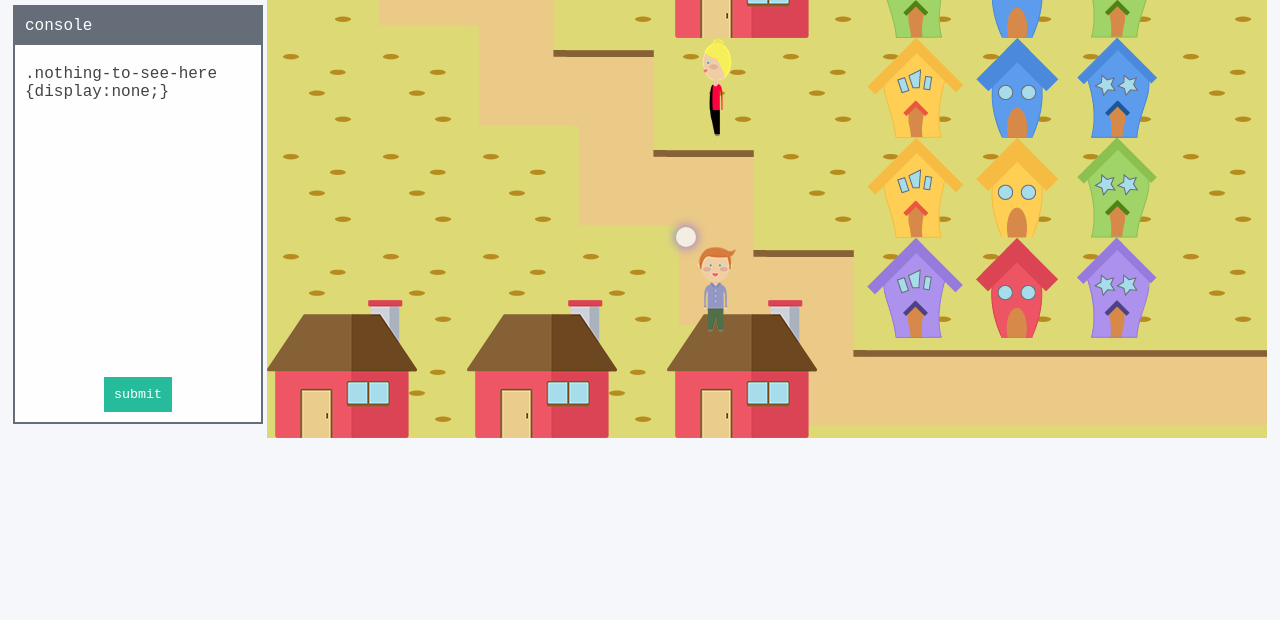
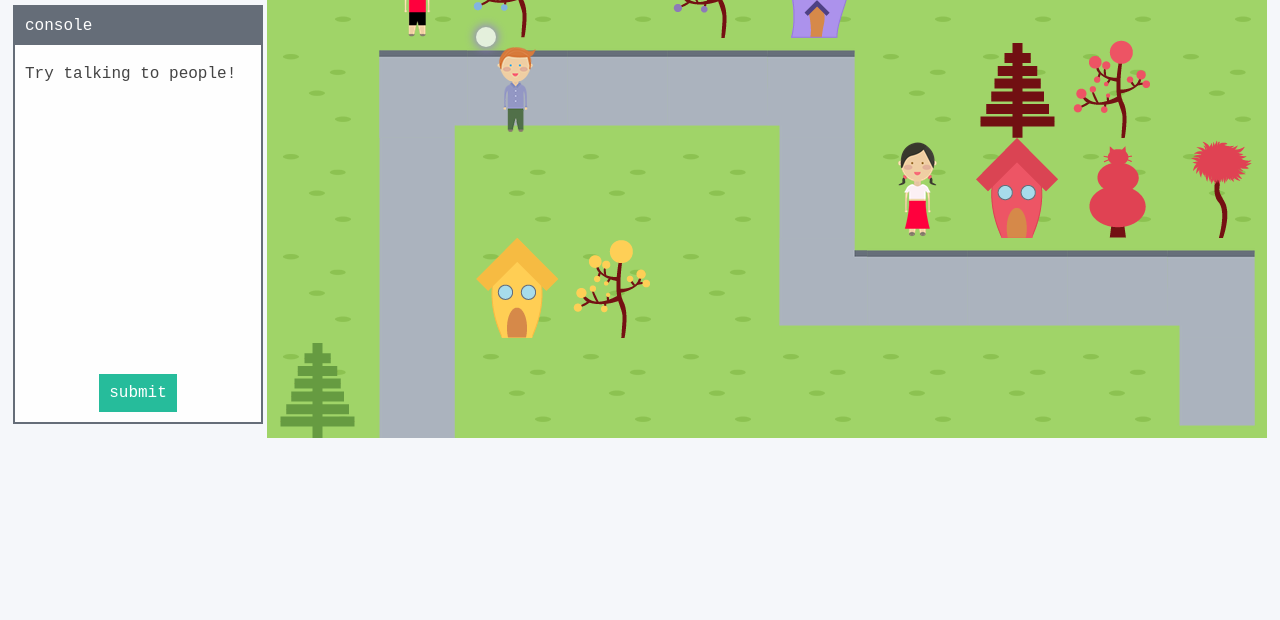
Before and after one commit to halidaa/trippinhard, a plain HTML site: page game.html in a window 1280 px wide. Shown: the part 180-800 px from the top of the page. Drawn offline with nearby package versions, Linux system fonts and the light colour scheme; a web font is replaced by a local one.

Commit message:
edited map
- lv 1 map is updated

```diff
--- a/game.html
+++ b/game.html
@@ -13,18 +13,18 @@
 			<h1>Trippin' Hard</h1>
 			<div id="programming-panel">
 				<div class="title">console</div>
-				<div class="content">.nothing-to-see-here {display:none;}</div>
+				<div class="content">Try talking to people!</div>
 				<div class="footer">
 					<input id="submit" type="button" value="submit" />
 				</div>
 			</div>
 		</div>
-		<div id="world" class="yellow">
+		<div id="world" class="red">
 			<div id="map">
 				<!--<div class="house" style="top:55px;left:275px"></div>
 				<div class="house" style="top:250px;left:725px"></div>
 				<div class="building" style="top:350px;left:200px"></div>-->
-				<div id="player" style="top:400px;left:400px;">
+				<div id="player" style="top:200px;left:200px;">
 					<div class="companion">
 					</div>
 				</div>
--- a/game.js
+++ b/game.js
@@ -1,5 +1,5 @@
 var tileSize = 100;
-var map = [	[0,0,"h1p",0,"h2p",0,"h3p","t2y","t1g","t4p",  			1,1,1,0,0,0,0,0,0,0,									0,0,0,0,0,0,"g2",0,0,0],
+var realMap = [	[0,0,"h1p",0,"h2p",0,"h3p","t2y","t1g","t4p",  			1,1,1,0,0,0,0,0,0,0,									0,0,0,0,0,0,"g2",0,0,0],
 			[0,"h1y",0,"h2y",0,"h3y",0,"t1p","t3b","t1y",  			0,1,0,0,0,0,"carrot",0,0,0,								0,0,0,0,0,"d2","dragon",0,0,0],
 			[0,1,1,1,1,1,1,1,1,1,  									0,1,1,1,1,1,"t",1,1,1,									1,1,0,0,0,"d1","t",0,0,0],
 			[0,1,0,"h3r","rosa","t1r","t2r","t3r","t4r",1,  		"w1","b","w2","w3","w4","w5","w1","w2","w3","w4",		0,1,1,1,1,1,1,0,0,0],
@@ -11,15 +11,24 @@ var map = [	[0,0,"h1p",0,"h2p",0,"h3p","t2y","t1g","t4p",  			1,1,1,0,0,0,0,0,0,
 			[0,0,1,"t","scarlett",0,"h1y","h2b","h3b",0,  			0,1,0,0,0,0,0,0,0,0],
 			[0,0,0,1,1,0,"h1y","h2y","h3g",0,  						0,1,0,0,0,0,0,0,0,0],
 			[0,0,0,0,1,1,"h1p","h2r","h3p",0,  						0,1,0,0,0,0,0,0,0,0],
-			[2,0,2,0,2,1,1,1,1,1,  									1,1,0,0,0,0,0,0,0,0],
+			[2,0,2,0,2,1,1,1,1,1,  									1,1,0,0,0,0,0,0,0,0]
+		  ];
 
-			[0,1,0,0,0,0,0,0,0,0,  									0,0,1,0,0,0,0,0,0,0],
-			[0,1,0,0,0,0,0,0,0,0,  									0,0,1,0,0,0,0,0,0,0],
-			[0,1,0,0,0,0,0,0,0,0,  									0,0,1,1,1,0,0,0,0,0],
-			[0,1,0,0,0,0,0,0,0,0,  									0,0,0,0,1,0,0,0,0,0],
-			[0,1,0,0,0,0,0,0,0,0,  									0,0,0,0,1,0,0,0,0,0],
-			[0,0,0,0,0,0,0,0,0,0,  									0,0,0,0,0,0,0,0,0,0]
-		  ];
+var map = [
+	["t3b",0,0,0,0,0,0,0,"t3p",0,									1,1,1,0,0,0,0,0,0,0,										0,0,0,0,0,0,"g2",0,0,0],
+	[0,"vernon","t2b",0,"t2p","h3p",0,0,0,0,						0,1,0,0,0,0,"carrot",0,0,0,									0,0,0,0,0,"d2","dragon",0,0,0],
+	[0,"t",1,1,1,1,0,"t4r","t2r",0,									0,1,1,1,1,1,"t",1,1,1,										1,1,0,0,0,"d1","t",0,0,0],
+	[0,1,0,0,0,1,"rosa","h2r","t3r","t1r",							"w1","b","w2","w3","w4","w5","w1","w2","w3","w4",			0,1,1,1,1,1,1,0,0,0],
+	[0,1,"h2y","t2y",0,1,"t",1,1,1,									0,"t","amber",0,0,0,0,0,0,0,								0,0,0,0,"s1",0,0,0,0,0],
+	["t4g",1,0,0,0,0,0,0,0,1,										0,"l2",0,0,0,0,0,0,0,0,										0,0,0,0,0,0,0,0,0,0],
+
+	[0,1,"t1b","t4p",0,0,"h1p","h2r","h3r",0,						0,0,0,0,"g1",0,0,0,0,0],
+	[0,1,1,1,1,0,"h1g","h2b","h3g",0,								0,0,0,"redguard-right","t","redguard-left",0,0,0,0],
+	[0,0,0,0,"t","scarlett","h1y","h2b","h3b",0,					0,0,0,0,1,0,0,0,0,0],
+	[0,"t2y",0,0,1,0,"h1y","h2y","h3g",0,							"t2r","t2r","t2r","t2r",1,"t2r","t2r","t2r","t2r","t2r"],
+	[1,1,1,1,1,0,"h1p","h2r","h3p",0,								0,0,0,0,1,0,0,0,0,0],
+	["h1y","h2b",0,0,1,1,1,1,1,1,									1,1,1,1,1,1,1,1,1,1]
+];
 
 var floatValue = 10;
 var flyValue = 85;
@@ -37,7 +46,7 @@ var walkableTiles = ["t", "l2", "bw", "dragon", "g2"];
 var rosaClasses = ["tree-01-red", "tree-02-red", "tree-03-red", "tree-04-red"];
 var rosaAnswers = ["green", "blue", "yellow", "purple"];
 var rosaCurrentTask = 0;
-var rosaDone = true;
+var rosaDone = false;
 
 //Needed for Scarlett's tasks
 var scarlettClasses = ["purple-wall", "blue-wall", "yellow-wall", "green-wall", "red-wall"];
@@ -193,7 +202,7 @@ function drawMap(yCoord,xCoord){
 	}
 
 	if($("#player").length < 1)
-		$("#map").append("<div id='player'><div class='companion'></div></div>")
+		$("#map").append("<div id='player'><div class='companion'></div></div>");
 }
 
 //Totally using this for things that aren't just talking to NPCs
@@ -250,6 +259,8 @@ function rosaTask() {
 		map[3][8] = "t4p";
 		rosaDone = true;
 
+		$(".content").html("Try talking to people!");
+
 		return;
 	}
 
@@ -298,6 +309,7 @@ function scarlettTask() {
 		map[10][7] = "h2p";
 
 		scarlettDone = true;
+		$(".content").html("Try talking to people!");
 
 		return;
 	}
@@ -341,6 +353,7 @@ function amberTask() {
 		$('.b-tile').html('').append('<div class="bridge-100"></div>');
 		map[3][11] = "bw";
 		amberDone = true;
+		$(".content").html("Try talking to people!");
 
 		return;
 	}
@@ -373,6 +386,7 @@ function carrotTask() {
 		$('.carrot-tile').html('').append('<div class="carrot"></div>');
 		map[3][11] = "bw";
 		carrotDone = true;
+		$(".content").html("Try talking to people!");
 
 		return;
 	}
@@ -405,6 +419,7 @@ function dragonTask() {
 		$('.d1-tile').append('<div class="d1"></div>');
 		$('.d2-tile').html('');
 		dragonDone = true;
+		$(".content").html("Try talking to people!");
 
 		return;
 	}
@@ -800,7 +815,7 @@ $(document).ready(function(){
 	//change it to drawMap(0,0) to start from the actual start!
 	//draw the board
 	offsetX = 0;//2000;
-	offsetY = 600;
+	offsetY = 0;
 	drawMap(offsetY/tileSize, offsetX/tileSize);
 	//drawMap(0,0);
 
--- a/style.css
+++ b/style.css
@@ -108,6 +108,13 @@ body{
 	text-align:center;
 }
 
+#programming-panel input{
+	min-width:70px;
+	font-family: "Droid Sans Mono", monospace;
+	font-size: 1em;
+	display: inline-block;
+}
+
 #submit{
 	background-color:#26BC9B;
 	border:0;
@@ -154,6 +161,7 @@ body{
 	top:0;
 	left:0;
 	z-index:100;
+	padding-top:20px;
 }
 #speech-panel-wrapper{
 	position:absolute;
```
